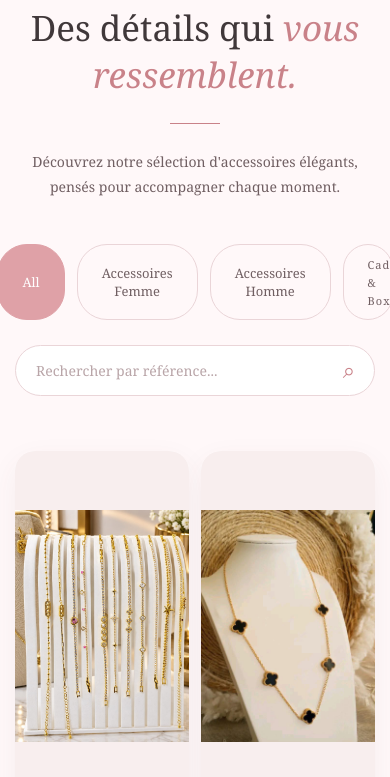
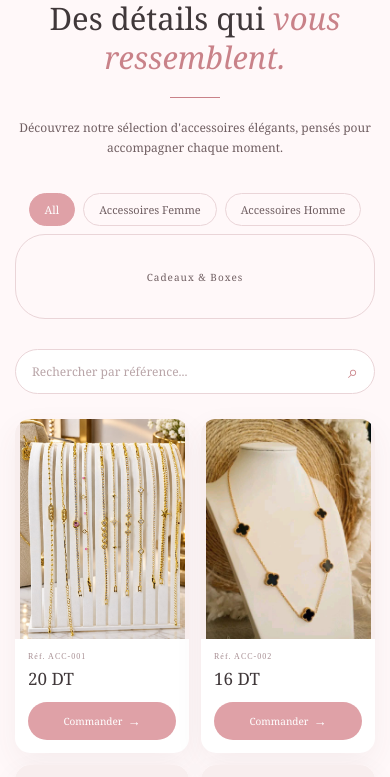
Before and after one commit to ghassenkadri66-dotcom/-accessoires, a React (Vite) app: page / in a window 390 px wide. Shown: the part 940-1717 px from the top of the page. Built offline with nearby package versions, Linux system fonts and the light colour scheme.

Commit message:
try to fix design

```diff
--- a/src/components/Products.css
+++ b/src/components/Products.css
@@ -3,8 +3,12 @@
 ================================================== */
 
 .products {
+  width: 100%;
+  max-width: 100%;
   padding: 100px 7%;
   background-color: #fff8f9;
+  overflow-x: hidden;
+  scroll-margin-top: 90px;
 }
 
 
@@ -13,54 +17,41 @@
 ================================================== */
 
 .products-heading {
+  width: 100%;
   text-align: center;
   margin-bottom: 45px;
 }
 
 .products-heading > p:first-child {
-
   margin: 0 0 15px;
 
   color: #c98289;
 
   font-family: Georgia, serif;
-
   font-size: 11px;
-
   font-weight: 600;
-
   letter-spacing: 3px;
 }
 
-
 .products-heading h2 {
-
   margin: 0;
 
   color: #40383a;
 
   font-family: Georgia, serif;
-
   font-size: clamp(35px, 4vw, 55px);
-
   font-weight: 400;
 
+  line-height: 1.2;
 }
 
-
 .products-heading h2 span {
-
   color: #c98289;
-
   font-style: italic;
-
 }
 
-
 .heading-line {
-
   width: 50px;
-
   height: 1px;
 
   margin: 25px auto;
@@ -68,9 +59,7 @@
   background-color: #c98289;
 }
 
-
 .products-heading .description {
-
   max-width: 500px;
 
   margin: auto;
@@ -78,12 +67,9 @@
   color: #705f62;
 
   font-family: Georgia, serif;
-
   font-size: 14px;
-
   line-height: 1.8;
 }
-
 
 
 /* ==================================================
@@ -91,19 +77,15 @@
 ================================================== */
 
 .product-search {
-
   position: relative;
 
   width: 100%;
-
   max-width: 500px;
 
-  margin: 0 auto 55px;
+  margin: 0 auto 35px;
 }
 
-
 .product-search input {
-
   width: 100%;
 
   box-sizing: border-box;
@@ -111,46 +93,35 @@
   padding: 15px 50px 15px 20px;
 
   border: 1px solid #ead5d8;
-
   border-radius: 30px;
 
   outline: none;
 
-  background-color: white;
+  background-color: #ffffff;
 
   color: #514749;
 
   font-family: Georgia, serif;
-
   font-size: 14px;
 
   transition: 0.3s;
 }
 
-
 .product-search input::placeholder {
-
   color: #b9a5a8;
-
 }
 
-
 .product-search input:focus {
-
   border-color: #dfa1a7;
 
   box-shadow:
     0 5px 20px rgba(201, 130, 137, 0.08);
-
 }
 
-
 .product-search span {
-
   position: absolute;
 
   right: 20px;
-
   top: 50%;
 
   transform: translateY(-50%);
@@ -158,8 +129,57 @@
   color: #c98289;
 
   font-size: 22px;
+}
 
+
+/* ==================================================
+   CATEGORY FILTERS
+================================================== */
+
+.product-filters {
+  width: 100%;
+
+  display: flex;
+  justify-content: center;
+  align-items: center;
+
+  flex-wrap: wrap;
+
+  gap: 12px;
+
+  margin-bottom: 40px;
 }
+
+.product-filters button {
+  padding: 10px 24px;
+
+  border: 1px solid #ead5d8;
+  border-radius: 30px;
+
+  background-color: transparent;
+
+  color: #705f62;
+
+  font-family: Georgia, serif;
+  font-size: 13px;
+
+  cursor: pointer;
+
+  transition: 0.3s;
+}
+
+.product-filters button:hover {
+  border-color: #dfa1a7;
+  color: #c98289;
+}
+
+.product-filters button.active {
+  background-color: #dfa1a7;
+  border-color: #dfa1a7;
+
+  color: white;
+}
+
 
 
 
@@ -168,18 +188,17 @@
 ================================================== */
 
 .products-container {
+  width: 100%;
+  max-width: 1200px;
 
   display: grid;
 
-  grid-template-columns: repeat(4, 1fr);
+  grid-template-columns: repeat(4, minmax(0, 1fr));
 
   gap: 35px;
 
-  max-width: 1200px;
-
-  margin: auto;
+  margin: 0 auto;
 }
-
 
 
 /* ==================================================
@@ -187,10 +206,12 @@
 ================================================== */
 
 .product-card {
+  width: 100%;
+  min-width: 0;
 
   overflow: hidden;
 
-  background-color: white;
+  background-color: #ffffff;
 
   border-radius: 20px;
 
@@ -200,9 +221,7 @@
   transition: 0.3s;
 }
 
-
 .product-card:hover {
-
   transform: translateY(-8px);
 
   box-shadow:
@@ -210,15 +229,14 @@
 }
 
 
-
 /* ==================================================
-   IMAGE
+   PRODUCT IMAGE
 ================================================== */
 
 .product-image {
+  position: relative;
 
   width: 100%;
-
   height: 350px;
 
   overflow: hidden;
@@ -226,25 +244,49 @@
   background-color: #f8eeee;
 }
 
-
 .product-image img {
-
   width: 100%;
-
   height: 100%;
 
+  display: block;
+
+  /*
+    contain = المنتج كامل يظهر
+    وما يتقصش في mobile
+  */
   object-fit: contain;
 
   transition: 0.5s;
 }
 
-
 .product-card:hover .product-image img {
-
   transform: scale(1.05);
-
 }
 
+
+/* ==================================================
+   STOCK BADGE
+================================================== */
+
+.stock-badge {
+  position: absolute;
+
+  top: 15px;
+  right: 15px;
+
+  padding: 8px 14px;
+
+  border-radius: 20px;
+
+  background-color: rgba(64, 56, 58, 0.85);
+
+  color: white;
+
+  font-family: Georgia, serif;
+  font-size: 11px;
+
+  letter-spacing: 1px;
+}
 
 
 /* ==================================================
@@ -252,14 +294,12 @@
 ================================================== */
 
 .product-info {
+  width: 100%;
 
   padding: 22px;
-
 }
 
-
 .product-reference {
-
   display: block;
 
   margin-bottom: 8px;
@@ -271,9 +311,7 @@
   letter-spacing: 2px;
 }
 
-
 .product-price {
-
   margin: 0 0 18px;
 
   color: #40383a;
@@ -281,9 +319,7 @@
   font-family: Georgia, serif;
 
   font-size: 22px;
-
 }
-
 
 
 /* ==================================================
@@ -291,13 +327,11 @@
 ================================================== */
 
 .product-order-btn {
-
   width: 100%;
 
   display: flex;
 
   align-items: center;
-
   justify-content: center;
 
   gap: 12px;
@@ -321,29 +355,42 @@
   transition: 0.3s;
 }
 
+.product-order-btn:hover {
+  background-color: #cc858c;
+}
 
-.product-order-btn:hover {
+.product-order-btn span {
+  font-size: 18px;
 
-  background-color: #cc858c;
+  transition: 0.3s;
+}
 
+.product-order-btn:hover span {
+  transform: translateX(4px);
 }
 
 
-.product-order-btn span {
+/* ==================================================
+   OUT OF STOCK
+================================================== */
 
-  font-size: 18px;
+.out-of-stock {
+  background-color: #d6c8ca;
 
-  transition: 0.3s;
+  color: #ffffff;
 
+  cursor: not-allowed;
 }
 
+.out-of-stock:hover {
+  background-color: #d6c8ca;
 
-.product-order-btn:hover span {
-
-  transform: translateX(4px);
-
+  transform: none;
 }
 
+.out-of-stock span {
+  display: none;
+}
 
 
 /* ==================================================
@@ -351,36 +398,60 @@
 ================================================== */
 
 .no-products {
+  width: 100%;
+
+  margin-top: 30px;
 
   text-align: center;
-
-  margin-top: 30px;
 
   color: #705f62;
 
   font-family: Georgia, serif;
-
 }
-
 
 
 /* ==================================================
    TABLET
 ================================================== */
 
-@media (max-width: 900px) {
+@media (max-width: 1000px) {
 
   .products-container {
+    grid-template-columns: repeat(3, minmax(0, 1fr));
 
-    grid-template-columns: repeat(2, 1fr);
+    gap: 22px;
+  }
 
+  .category-boxes {
+    grid-template-columns: repeat(2, minmax(0, 1fr));
 
+    gap: 15px;
+  }
 
 }
 
 
+/* ==================================================
+   TABLET / SMALL LAPTOP
+================================================== */
+
+@media (max-width: 800px) {
+
+  .products {
+    padding: 90px 5%;
   }
 
+  .products-container {
+    grid-template-columns: repeat(2, minmax(0, 1fr));
+
+    gap: 20px;
+  }
+
+  .product-image {
+    height: 300px;
+  }
+
+}
 
 
 /* ==================================================
@@ -390,159 +461,259 @@
 @media (max-width: 600px) {
 
   .products {
+    width: 100%;
+    max-width: 100%;
 
-    padding: 80px 5%;
+    padding: 70px 15px;
 
+    overflow-x: hidden;
   }
 
 
-  .products-container {
+  /* ---------- Heading ---------- */
 
-    grid-template-columns: repeat(2, 1fr);
+  .products-heading {
+    width: 100%;
+    max-width: 100%;
 
-    max-width: 450px;
+    margin-bottom: 35px;
+  }
 
+  .products-heading > p:first-child {
+    margin-bottom: 12px;
+
+    font-size: 9px;
+
+    letter-spacing: 2.5px;
+  }
+
+  .products-heading h2 {
+    font-size: 31px;
+
+    line-height: 1.25;
+  }
+
+  .heading-line {
+    margin: 20px auto;
+  }
+
+  .products-heading .description {
+    width: 100%;
+    max-width: 400px;
+
+    font-size: 12px;
+
+    line-height: 1.7;
   }
 
 
-  .product-image {
+  /* ---------- Search ---------- */
 
-    height: 220px;
+  .product-search {
+    width: 100%;
+    max-width: 100%;
 
-  }
-    .product-image img {
-    object-fit: contain;
-  }
-
-    .product-info {
-    padding: 15px;
-  }
-
-}
-
-.product-filters {
-  display: flex;
-  justify-content: center;
-  gap: 12px;
     margin-bottom: 25px;
   }
 
-.product-filters button {
-  padding: 10px 24px;
+  .product-search input {
+    padding: 13px 45px 13px 16px;
 
-  border: 1px solid #ead5d8;
-  border-radius: 30px;
-
-  background-color: transparent;
-  color: #705f62;
-
-  font-family: Georgia, serif;
-  font-size: 13px;
-
-  cursor: pointer;
-  transition: 0.3s;
+    font-size: 12px;
   }
 
-.product-filters button:hover {
-  border-color: #dfa1a7;
-  color: #c98289;
-}
+  .product-search span {
+    right: 17px;
 
-.product-filters button.active {
-  background-color: #dfa1a7;
-  border-color: #dfa1a7;
-  color: white;
-}
-
-.out-of-stock {
-  background-color: #d6c8ca;
-  color: #ffffff;
-  cursor: not-allowed;
-}
-
-.out-of-stock:hover {
-  background-color: #d6c8ca;
-  transform: none;
+    font-size: 18px;
   }
 
 
-.product-image {
-  position: relative;
+  /* ---------- Filters ---------- */
+
+  .product-filters {
     width: 100%;
-  height: 350px;
-  overflow: hidden;
-  background-color: #f8eeee;
+
+    gap: 8px;
+
+    margin-bottom: 30px;
   }
 
-.stock-badge {
-  position: absolute;
-  top: 15px;
-  right: 15px;
+  .product-filters button {
+    padding: 8px 15px;
 
-  padding: 8px 14px;
-
-  border-radius: 20px;
-
-  background-color: rgba(64, 56, 58, 0.85);
-  color: white;
-
-  font-family: Georgia, serif;
     font-size: 11px;
-  letter-spacing: 1px;
   }
 
 
-
-
-
-
-
-
-@media (max-width: 600px) {
-
-  .navbar,
-  .hero,
-  .products,
-  .footer {
-    width: 100%;
-    max-width: 100%;
-  }
-
-  .products {
-    padding: 70px 15px;
-  }
-
-  .products-container {
-    width: 100%;
-    max-width: 100%;
-    grid-template-columns: repeat(2, minmax(0, 1fr));
-    gap: 12px;
-  }
-
-}
-
-@media (max-width: 600px) {
+  /* ---------- Category Boxes ---------- */
 
   .category-boxes {
     width: 100%;
     max-width: 100%;
-    display: grid;
+
     grid-template-columns: repeat(2, minmax(0, 1fr));
+
     gap: 10px;
+
+    margin-bottom: 30px;
   }
 
   .category-box {
     width: 100%;
     min-width: 0;
-    padding: 15px 8px;
+
+    min-height: 85px;
+
+    padding: 12px 6px;
+
+    border-radius: 14px;
   }
 
   .category-box span {
-    font-size: 11px;
+    font-size: 10px;
+
     letter-spacing: 1px;
   }
 
   .category-box small {
+    margin-top: 5px;
+
+    font-size: 8px;
+
+    letter-spacing: 0.5px;
+  }
+
+
+  /* ---------- Products Grid ---------- */
+
+  .products-container {
+    width: 100%;
+    max-width: 100%;
+
+    grid-template-columns: repeat(2, minmax(0, 1fr));
+
+    gap: 12px;
+  }
+
+
+  /* ---------- Product Card ---------- */
+
+  .product-card {
+    width: 100%;
+    min-width: 0;
+
+    border-radius: 15px;
+  }
+
+
+  /* ---------- Product Image ---------- */
+
+  .product-image {
+    width: 100%;
+
+    height: 220px;
+
+    background-color: #f8eeee;
+  }
+
+  .product-image img {
+    width: 100%;
+    height: 100%;
+
+    object-fit: contain;
+  }
+
+
+  /* ---------- Product Info ---------- */
+
+  .product-info {
+    padding: 13px;
+  }
+
+  .product-reference {
+    margin-bottom: 6px;
+
+    font-size: 8px;
+
+    letter-spacing: 1px;
+  }
+
+  .product-price {
+    margin-bottom: 12px;
+
+    font-size: 17px;
+  }
+
+
+  /* ---------- Order Button ---------- */
+
+  .product-order-btn {
+    padding: 10px 6px;
+
+    gap: 5px;
+
+    font-size: 10px;
+  }
+
+  .product-order-btn span {
+    font-size: 13px;
+  }
+
+
+  /* ---------- Stock Badge ---------- */
+
+  .stock-badge {
+    top: 8px;
+    right: 8px;
+
+    padding: 5px 8px;
+
+    font-size: 8px;
+  }
+
+}
+
+
+/* ==================================================
+   VERY SMALL MOBILE
+   320px - 380px
+================================================== */
+
+@media (max-width: 380px) {
+
+  .products {
+    padding-left: 10px;
+    padding-right: 10px;
+  }
+
+  .products-container {
+    gap: 8px;
+  }
+
+  .category-boxes {
+    gap: 8px;
+  }
+
+  .product-image {
+    height: 190px;
+  }
+
+  .product-info {
+    padding: 10px;
+  }
+
+  .product-reference {
+    font-size: 7px;
+  }
+
+  .product-price {
+    font-size: 15px;
+  }
+
+  .product-order-btn {
+    padding: 9px 4px;
+
     font-size: 9px;
   }
 
```
Lines whose indentation alone changed are shown as unchanged.
